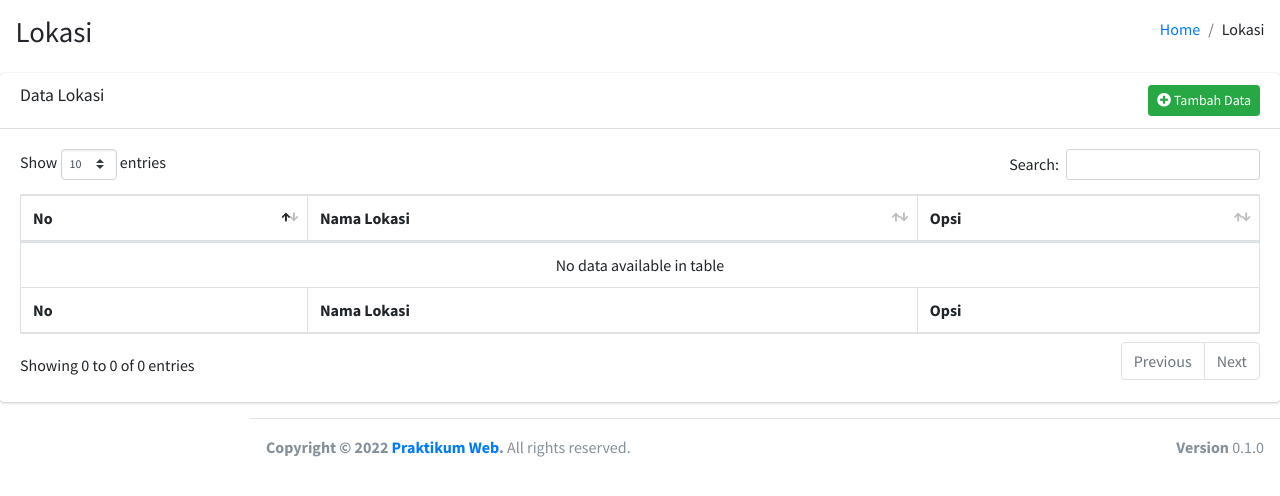
After one commit to MaulidaRhma/sigasing-app-, a PHP site: template pages/admin/lokasiread.php in a window 1280 px wide. The commit adds this page. Shown: the top 496 px of the page. Run offline with PHP 8.4, Linux system fonts and the light colour scheme; the template is opened without the code that fills it, so the values that code supplies are empty; some libraries are stand-ins or nearby versions.

Commit message:
Menampilkan halaman read lokasi

```diff
--- /dev/null
+++ b/pages/admin/lokasiread.php
@@ -0,0 +1,55 @@
+<?php include_once "partials/cssdatatables.php" ?>
+  <div class="content-header">
+      <div class="container-fluid">
+          <div class="row mb-2">
+              <div class="col-sm-6">
+                  <h1 class="m-0">Lokasi</h1>
+              </div><!-- /.col -->
+              <div class="col-sm-6">
+                  <ol class="breadcrumb float-sm-right">
+                      <li class="breadcrumb-item">
+                          <a href="?page=home"> Home</a>
+                      </li>
+                      <li class="breadcrumb-item">Lokasi</li>
+                  </ol>
+              </div><!-- /.col -->
+          </div><!-- /.row -->
+      </div><!-- /.container-fluid -->
+  </div>
+  <div class="content">
+      <div class="card">
+          <div class="card-header">
+              <h3 class="card-title">Data Lokasi</h3>
+              <a href="?page=lokasicreate"
+                  class="btn btn-success btn-sm float-right">
+                  <i class="fa fa-plus-circle"></i> Tambah Data</a>
+          </div>
+          <div class="card-body">
+            <table id="mytable" class="table table-bordered table-hover">
+              <thead>
+                <tr>
+                  <th>No</th>
+                  <th>Nama Lokasi</th>
+                  <th>Opsi</th>
+                </tr>
+              </thead>
+              <tfoot>
+                <tr>
+                  <th>No</th>
+                  <th>Nama Lokasi</th>
+                  <th>Opsi</th>
+                </tr>
+              </tfoot>
+              <tbody>
+              </tbody>
+            </table>
+          </div>
+      </div>
+  </div>
+  <?php include_once "partials/scripts.php" ?>
+<?php include_once "partials/scripstdatatables.php" ?>
+<script>
+    $(function() {
+        $('#mytable').DataTable()
+    });
+</script>
--- a/partials/sidebar.php
+++ b/partials/sidebar.php
@@ -32,7 +32,7 @@
                     </a>
                     <ul class="nav nav-treeview">
                         <li class="nav-item">
-                            <a href="#" class="nav-link">
+                            <a href="?page=lokasiread" class="nav-link">
                                 <i class="far fa-circle nav-icon"></i>
                                 <p>Lokasi</p>
                             </a>
--- a/routes.php
+++ b/routes.php
@@ -3,8 +3,8 @@ if (isset($_GET['page'])) {
     $page = $_GET['page'];
     switch ($page) {
         case '':
-        case 'home':
-            file_exists('page/home.php') ? include 'page/home.php' : include "pages/404.php";
+        case 'lokasiread':
+            file_exists('pages/admin/lokasiread.php') ? include 'pages/admin/lokasiread.php' : include "pages/404.php";
             break;
         default:
             include "pages/404.php";
```
